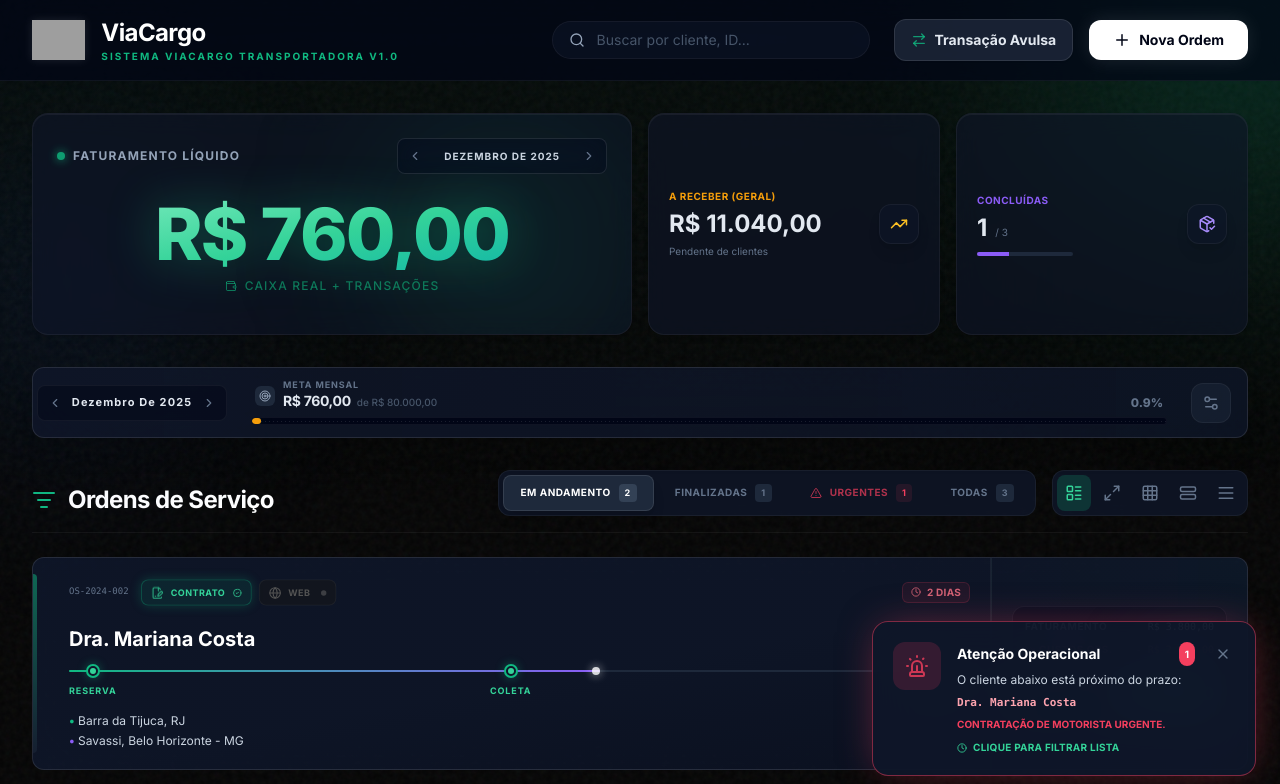
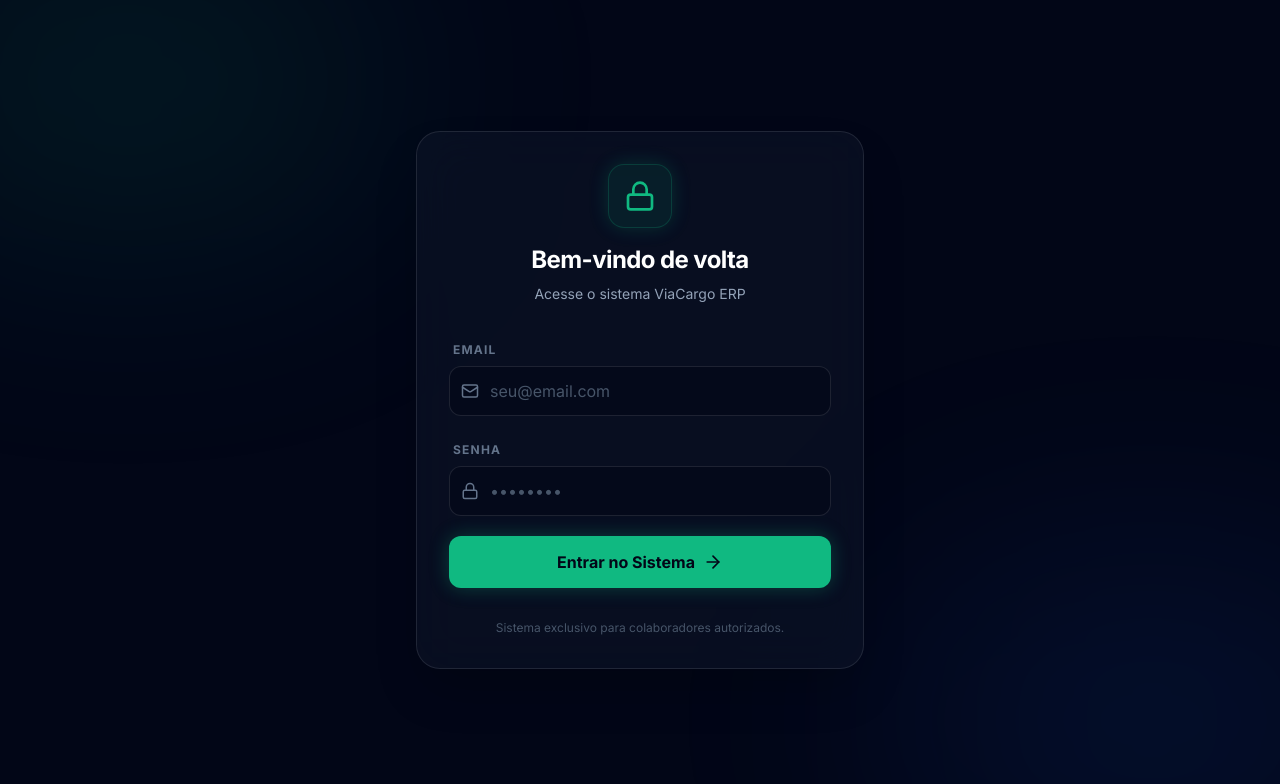
Before and after one commit to ViaCafre/viacargoerp, a React (Vite) app: page / in a window 1280 px wide. Shown: the top 784 px of the page. Built offline with nearby package versions, Linux system fonts and the light colour scheme; grey boxes are pictures that could not be loaded.

Commit message:
feat: Implement Supabase authentication with a login UI, auth context, and client setup.

```diff
--- a/App.tsx
+++ b/App.tsx
@@ -23,7 +23,8 @@ import {
     Rows,
     AlignJustify,
     StretchHorizontal,
-    Maximize2
+    Maximize2,
+    LogOut
 } from 'lucide-react';
 import { INITIAL_ORDERS } from './constants';
 import { ServiceOrder, calculateProfit, formatCurrency, calculateCosts, calculateReceivedAmount, ProgressStage, Transaction, ViewMode } from './types';
@@ -32,8 +33,24 @@ import { OrderForm } from './components/OrderForm';
 import { MonthlyGoalWidget } from './components/MonthlyGoalWidget';
 import { TransactionModal } from './components/TransactionModal';
 import { AnimatedCounter, MoneyRain } from './components/ui/Effects';
+import { useAuth } from './contexts/AuthContext';
+import { Login } from './components/Login';
 
 function App() {
+    const { session, loading, signOut } = useAuth();
+
+    if (loading) {
+        return (
+            <div className="min-h-screen bg-slate-950 flex items-center justify-center">
+                <div className="animate-spin rounded-full h-12 w-12 border-t-2 border-b-2 border-emerald-500"></div>
+            </div>
+        );
+    }
+
+    if (!session) {
+        return <Login />;
+    }
+
     const [orders, setOrders] = useState<ServiceOrder[]>(INITIAL_ORDERS);
     const [isFormOpen, setIsFormOpen] = useState(false);
     const [isTransactionModalOpen, setIsTransactionModalOpen] = useState(false);
@@ -372,7 +389,16 @@ function App() {
                             </div>
                         </div>
 
+
+
                         <div className="flex items-center gap-4">
+                            <button
+                                onClick={signOut}
+                                className="p-2 rounded-lg text-slate-400 hover:text-rose-400 hover:bg-rose-500/10 transition-colors"
+                                title="Sair do Sistema"
+                            >
+                                <LogOut size={20} />
+                            </button>
                             <div className="hidden lg:flex items-center gap-3 px-4 py-2 bg-slate-900/50 border border-white/5 rounded-full text-sm text-slate-400 focus-within:border-emerald-500/50 focus-within:ring-1 focus-within:ring-emerald-500/20 transition-all mr-2">
                                 <Search size={16} />
                                 <input className="bg-transparent border-none focus:outline-none placeholder-slate-600 w-48 xl:w-64" placeholder="Buscar por cliente, ID..." />
@@ -402,6 +428,7 @@ function App() {
                             </button>
                         </div>
                     </div>
+
                 </div>
             </nav>
 
@@ -548,8 +575,8 @@ function App() {
                                             {isCritical && <AlertTriangle size={12} className={isActive ? 'animate-pulse' : ''} />}
                                             {f.label}
                                             <span className={`px-1.5 py-0.5 rounded text-[9px] ${isActive
-                                                    ? (isCritical ? 'bg-rose-500 text-white' : 'bg-slate-700 text-white')
-                                                    : (isCritical ? 'bg-rose-500/10 text-rose-500' : 'bg-slate-800 text-slate-500')
+                                                ? (isCritical ? 'bg-rose-500 text-white' : 'bg-slate-700 text-white')
+                                                : (isCritical ? 'bg-rose-500/10 text-rose-500' : 'bg-slate-800 text-slate-500')
                                                 }`}>
                                                 {f.count}
                                             </span>
@@ -745,7 +772,7 @@ function App() {
                 )}
             </AnimatePresence>
 
-        </div>
+        </div >
     );
 }
 
--- /dev/null
+++ b/components/Login.tsx
@@ -0,0 +1,125 @@
+import React, { useState } from 'react';
+import { supabase } from '../utils/supabaseClient';
+import { Lock, Mail, ArrowRight, AlertCircle, Loader2 } from 'lucide-react';
+import { motion } from 'framer-motion';
+
+export const Login = () => {
+    const [email, setEmail] = useState('');
+    const [password, setPassword] = useState('');
+    const [loading, setLoading] = useState(false);
+    const [error, setError] = useState<string | null>(null);
+
+    const handleLogin = async (e: React.FormEvent) => {
+        e.preventDefault();
+        setLoading(true);
+        setError(null);
+
+        try {
+            const { error } = await supabase.auth.signInWithPassword({
+                email,
+                password,
+            });
+
+            if (error) throw error;
+        } catch (err: any) {
+            setError(err.message || 'Erro ao fazer login');
+        } finally {
+            setLoading(false);
+        }
+    };
+
+    return (
+        <div className="min-h-screen bg-slate-950 flex items-center justify-center p-4 relative overflow-hidden">
+            {/* Background Effects */}
+            <div className="absolute top-0 left-0 w-full h-full overflow-hidden pointer-events-none">
+                <div className="absolute top-[-10%] left-[-10%] w-[40%] h-[40%] bg-emerald-500/10 rounded-full blur-[120px]" />
+                <div className="absolute bottom-[-10%] right-[-10%] w-[40%] h-[40%] bg-blue-600/10 rounded-full blur-[120px]" />
+            </div>
+
+            <motion.div
+                initial={{ opacity: 0, y: 20 }}
+                animate={{ opacity: 1, y: 0 }}
+                transition={{ duration: 0.5 }}
+                className="w-full max-w-md relative z-10"
+            >
+                <div className="bg-slate-900/50 backdrop-blur-xl border border-white/10 rounded-3xl p-8 shadow-2xl">
+                    <div className="text-center mb-8">
+                        <div className="inline-flex items-center justify-center w-16 h-16 rounded-2xl bg-emerald-500/10 text-emerald-500 mb-4 border border-emerald-500/20 shadow-[0_0_20px_rgba(16,185,129,0.2)]">
+                            <Lock size={32} />
+                        </div>
+                        <h1 className="text-2xl font-bold text-white tracking-tight mb-2">Bem-vindo de volta</h1>
+                        <p className="text-slate-400 text-sm">Acesse o sistema ViaCargo ERP</p>
+                    </div>
+
+                    <form onSubmit={handleLogin} className="space-y-5">
+                        {error && (
+                            <motion.div
+                                initial={{ opacity: 0, height: 0 }}
+                                animate={{ opacity: 1, height: 'auto' }}
+                                className="bg-rose-500/10 border border-rose-500/20 rounded-xl p-3 flex items-start gap-3 text-rose-400 text-sm"
+                            >
+                                <AlertCircle size={18} className="shrink-0 mt-0.5" />
+                                <span>{error}</span>
+                            </motion.div>
+                        )}
+
+                        <div className="space-y-1.5">
+                            <label className="text-xs font-bold text-slate-500 uppercase tracking-widest ml-1">Email</label>
+                            <div className="relative group">
+                                <div className="absolute inset-y-0 left-0 pl-3 flex items-center pointer-events-none text-slate-500 group-focus-within:text-emerald-500 transition-colors">
+                                    <Mail size={18} />
+                                </div>
+                                <input
+                                    type="email"
+                                    value={email}
+                                    onChange={(e) => setEmail(e.target.value)}
+                                    className="w-full bg-slate-950/50 border border-white/10 rounded-xl py-3 pl-10 pr-4 text-slate-200 placeholder-slate-600 focus:outline-none focus:border-emerald-500/50 focus:ring-1 focus:ring-emerald-500/20 transition-all"
+                                    placeholder="seu@email.com"
+                                    required
+                                />
+                            </div>
+                        </div>
+
+                        <div className="space-y-1.5">
+                            <label className="text-xs font-bold text-slate-500 uppercase tracking-widest ml-1">Senha</label>
+                            <div className="relative group">
+                                <div className="absolute inset-y-0 left-0 pl-3 flex items-center pointer-events-none text-slate-500 group-focus-within:text-emerald-500 transition-colors">
+                                    <Lock size={18} />
+                                </div>
+                                <input
+                                    type="password"
+                                    value={password}
+                                    onChange={(e) => setPassword(e.target.value)}
+                                    className="w-full bg-slate-950/50 border border-white/10 rounded-xl py-3 pl-10 pr-4 text-slate-200 placeholder-slate-600 focus:outline-none focus:border-emerald-500/50 focus:ring-1 focus:ring-emerald-500/20 transition-all"
+                                    placeholder="••••••••"
+                                    required
+                                />
+                            </div>
+                        </div>
+
+                        <button
+                            type="submit"
+                            disabled={loading}
+                            className="w-full bg-emerald-500 hover:bg-emerald-400 text-slate-950 font-bold py-3.5 rounded-xl shadow-[0_0_20px_rgba(16,185,129,0.3)] hover:shadow-[0_0_30px_rgba(16,185,129,0.5)] transition-all flex items-center justify-center gap-2 disabled:opacity-70 disabled:cursor-not-allowed mt-4"
+                        >
+                            {loading ? (
+                                <Loader2 size={20} className="animate-spin" />
+                            ) : (
+                                <>
+                                    Entrar no Sistema
+                                    <ArrowRight size={20} />
+                                </>
+                            )}
+                        </button>
+                    </form>
+
+                    <div className="mt-8 text-center">
+                        <p className="text-xs text-slate-600">
+                            Sistema exclusivo para colaboradores autorizados.
+                        </p>
+                    </div>
+                </div>
+            </motion.div>
+        </div>
+    );
+};
--- /dev/null
+++ b/contexts/AuthContext.tsx
@@ -0,0 +1,53 @@
+import React, { createContext, useState, useEffect, useContext } from 'react';
+import { Session, User } from '@supabase/supabase-js';
+import { supabase } from '../utils/supabaseClient';
+
+interface AuthContextType {
+    session: Session | null;
+    user: User | null;
+    loading: boolean;
+    signOut: () => Promise<void>;
+}
+
+const AuthContext = createContext<AuthContextType>({
+    session: null,
+    user: null,
+    loading: true,
+    signOut: async () => { },
+});
+
+export const AuthProvider = ({ children }: { children: React.ReactNode }) => {
+    const [session, setSession] = useState<Session | null>(null);
+    const [user, setUser] = useState<User | null>(null);
+    const [loading, setLoading] = useState(true);
+
+    useEffect(() => {
+        // Check active session
+        supabase.auth.getSession().then(({ data: { session } }) => {
+            setSession(session);
+            setUser(session?.user ?? null);
+            setLoading(false);
+        });
+
+        // Listen for changes
+        const { data: { subscription } } = supabase.auth.onAuthStateChange((_event, session) => {
+            setSession(session);
+            setUser(session?.user ?? null);
+            setLoading(false);
+        });
+
+        return () => subscription.unsubscribe();
+    }, []);
+
+    const signOut = async () => {
+        await supabase.auth.signOut();
+    };
+
+    return (
+        <AuthContext.Provider value={{ session, user, loading, signOut }}>
+            {!loading && children}
+        </AuthContext.Provider>
+    );
+};
+
+export const useAuth = () => useContext(AuthContext);
--- a/index.tsx
+++ b/index.tsx
@@ -7,9 +7,13 @@ if (!rootElement) {
   throw new Error("Could not find root element to mount to");
 }
 
+import { AuthProvider } from './contexts/AuthContext';
+
 const root = ReactDOM.createRoot(rootElement);
 root.render(
   <React.StrictMode>
-    <App />
+    <AuthProvider>
+      <App />
+    </AuthProvider>
   </React.StrictMode>
 );
--- a/package.json
+++ b/package.json
@@ -9,11 +9,12 @@
     "preview": "vite preview"
   },
   "dependencies": {
+    "@supabase/supabase-js": "^2.86.0",
     "framer-motion": "^12.23.25",
-    "react-dom": "^19.2.0",
+    "jspdf": "^2.5.2",
     "lucide-react": "^0.555.0",
     "react": "^19.2.0",
-    "jspdf": "^2.5.2"
+    "react-dom": "^19.2.0"
   },
   "devDependencies": {
     "@types/node": "^22.14.0",
--- /dev/null
+++ b/utils/supabaseClient.ts
@@ -0,0 +1,10 @@
+import { createClient } from '@supabase/supabase-js';
+
+const supabaseUrl = import.meta.env.VITE_SUPABASE_URL;
+const supabaseAnonKey = import.meta.env.VITE_SUPABASE_ANON_KEY;
+
+if (!supabaseUrl || !supabaseAnonKey) {
+    throw new Error('Missing Supabase environment variables');
+}
+
+export const supabase = createClient(supabaseUrl, supabaseAnonKey);
```
Also changed, not shown: 2 other files (tests, documents, lock files or other folders).
